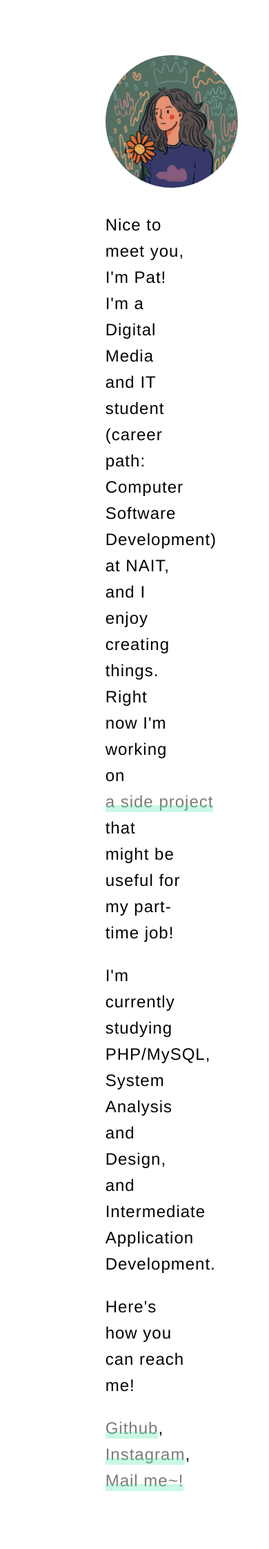
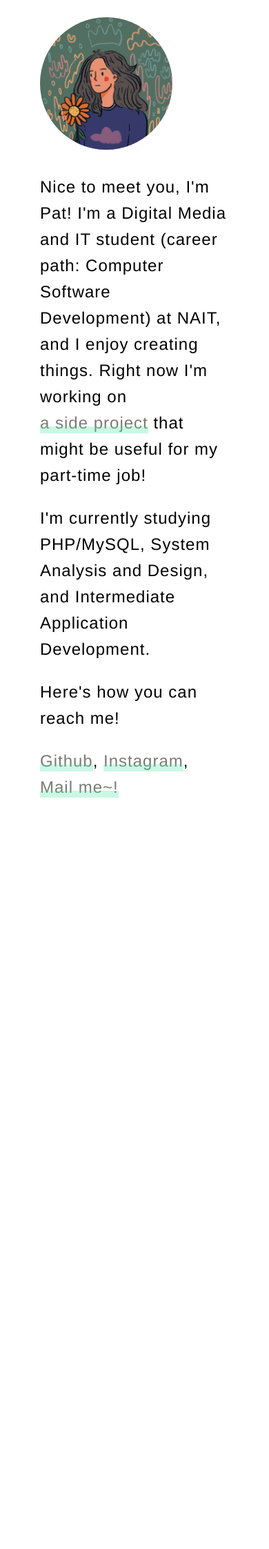
Before and after one commit to pborlongan/pborlongan.github.io, a Jekyll site: the page built from index.html, in a window 390 px wide. Shown: the whole page at 69% size. Built offline with Jekyll 4.4.1, drawn with Linux system fonts in a browser that asks for light colours; after the commit the page ends 1185 px from its top, so only the background shows below that.

Commit message:
Update main.css

```diff
--- a/css/main.css
+++ b/css/main.css
@@ -71,7 +71,7 @@ p a:before, li a:before {
 
 @media only screen and (max-width: 800px){
 
-    .profile{
+    .container{
         margin: 25px;
         width: 85%;
         max-width: 750px;
```
